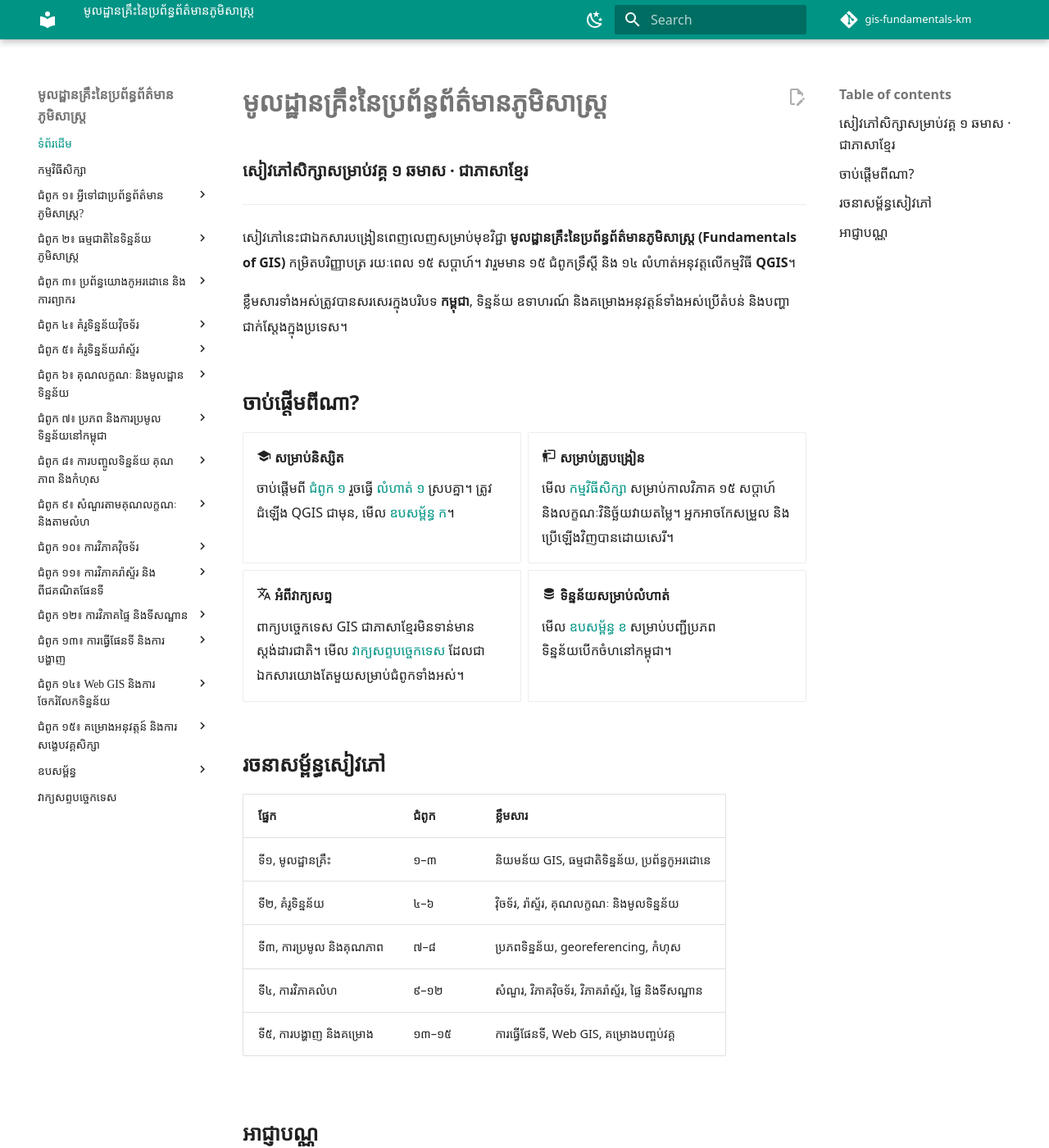
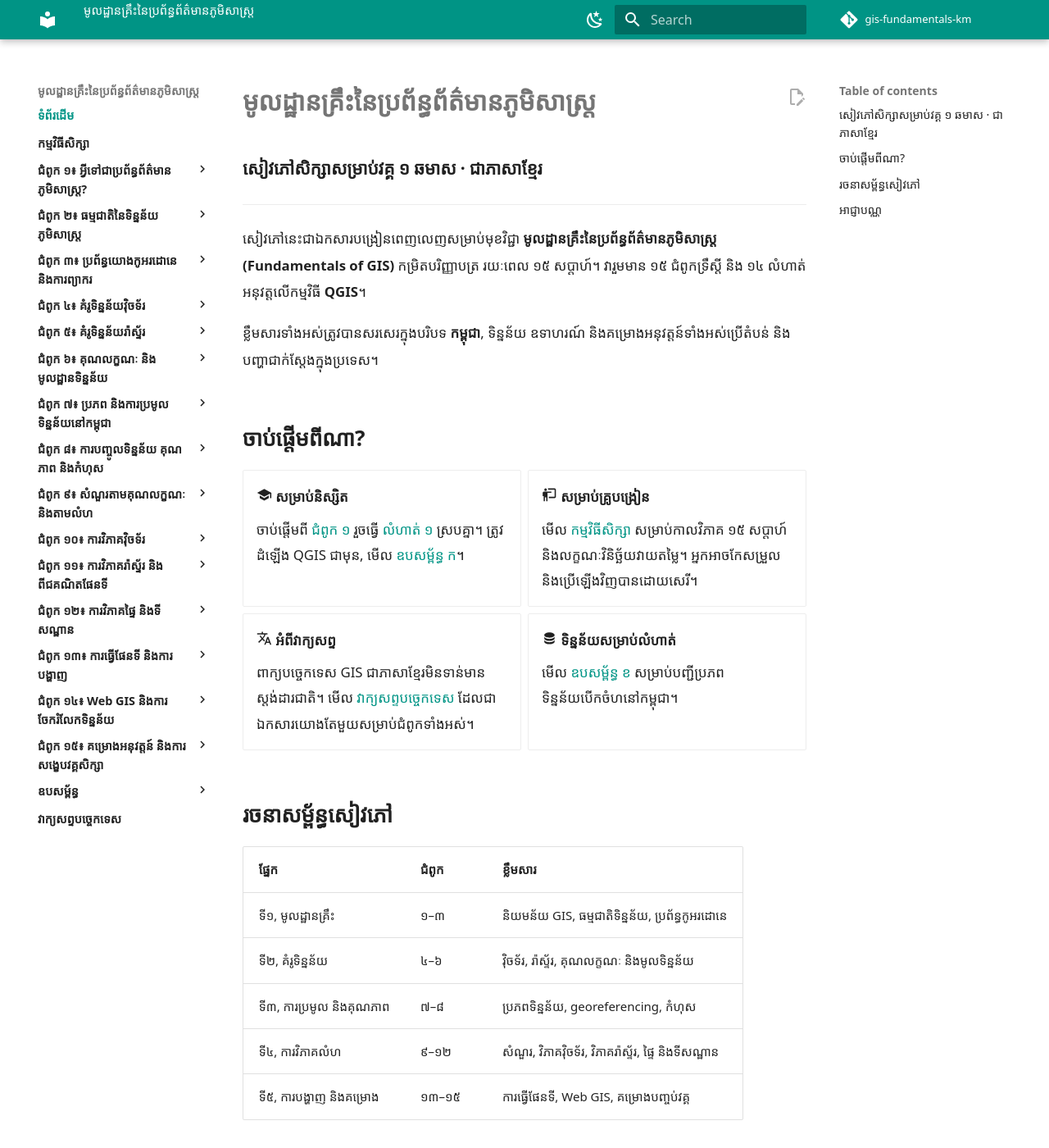
Before and after one commit to khgeo/gis-fundamentals, an MkDocs documentation site: the page built from docs/index.md, in a window 1280 px wide and 1400 px high. Shown: the whole window at 82% size. Built offline with MkDocs 1.6.1 and Material for MkDocs 9.7.7, drawn with Linux system fonts in a browser that asks for light colours; some web fonts are replaced; comment, search, counter and statistics services are not loaded.

Commit message:
Update khmer.css

```diff
--- a/docs/assets/css/khmer.css
+++ b/docs/assets/css/khmer.css
@@ -1,96 +1,103 @@
 /* ============================================================
    Khmer typography — Fundamentals of GIS textbook
-   Fonts: Battambang & Siemreap by Danh Hong (KhmerOS project),
+   Fonts: Battambang, Siemreap & Moul by Danh Hong (KhmerOS project),
    served by Google Fonts under the SIL Open Font License.
+
+   TWO-FONT SYSTEM
+     Siemreap    running text: lessons, articles, tables, lists
+     Battambang  anything bold: headings, chapter names, key terms
+     Moul        the site title only
+
+   Why the split: Siemreap has ONE weight. If bold text were set in
+   Siemreap the browser would fake it by smearing the strokes, which
+   looks wrong in Khmer. Battambang has a real 700 cut, so every bold
+   element is routed to it and nothing is ever synthesised.
    ============================================================ */
 
 @import url('https://fonts.googleapis.com/css2?family=Battambang:wght@400;700&family=Siemreap&family=Moul&display=swap');
 
 :root {
-  /* ---- TO SWITCH TO SIEMREAP ----
-     Comment out the first line below and uncomment the second.
-     Note: Siemreap has only one weight, so bold text will be
-     synthesised by the browser and will look slightly smeared. */
-  --km-font: 'Battambang';
-  /* --km-font: 'Siemreap'; */
+  /* ---- the three faces ---- */
+  --km-read: 'Siemreap';       /* running text */
+  --km-emph: 'Battambang';     /* headings, bold, chapter names */
+  --km-title: 'Moul';          /* site title in the green bar */
 
-  --km-stack: var(--km-font), system-ui, -apple-system, 'Segoe UI', Roboto, sans-serif;
-  --km-body: var(--km-stack);
-  --km-head: var(--km-stack);
+  /* Siemreap covers Khmer only, so Latin falls through to Battambang.
+     That is deliberate: English terms stay legible inside Khmer prose. */
+  --km-read-stack: var(--km-read), 'Battambang', system-ui, -apple-system, 'Segoe UI', Roboto, sans-serif;
+  --km-emph-stack: var(--km-emph), system-ui, -apple-system, 'Segoe UI', Roboto, sans-serif;
+  --km-display: var(--km-title), var(--km-emph), serif;
 
-  /* Moul is the traditional Khmer display face — site title only.
-     Never use it for body text; it is unreadable at small sizes. */
-  /* Display face for the site title and chapter names.
-     'Moul' is the lighter cut, closest to Khmer OS Muol Light.
-     Swap to 'Moul' below if you want the heavier traditional look. */
-  --km-display: 'Moul', var(--km-font), serif;
-  /* --km-display: 'Moul', var(--km-font), serif; */
-
-  /* Material composes its own font stack from these two variables and
-     applies it theme-wide. Overriding them here is what actually makes
-     the change stick in the nav, header, search and footer. */
-  --md-text-font: var(--km-font);
-  --md-text-font-family: var(--km-stack);
+  /* Material builds its own stack from these; overriding them is what
+     makes the change reach the nav, header, search and footer. */
+  --md-text-font: var(--km-read);
+  --md-text-font-family: var(--km-read-stack);
   --md-code-font: 'Roboto Mono';
 }
 
-/* Catch anything Material styles that the rules below don't name */
+/* ---- running text ---- */
+body, .md-typeset, .md-nav, .md-header, .md-footer,
 .md-grid, .md-container, .md-main, .md-sidebar, .md-search__input,
-.md-tabs, .md-footer, button, input, select, textarea {
-  font-family: var(--km-stack);
+.md-tabs, button, input, select, textarea {
+  font-family: var(--km-read-stack);
 }
 
-body, .md-typeset, .md-nav, .md-header, .md-footer {
-  font-family: var(--km-body);
-  /* Battambang sits tall and carries subscripts (ជើងអក្សរ) below the
-     baseline, so it needs more leading than a Latin face would. */
+body, .md-typeset {
+  /* Siemreap is lighter and sits smaller than Battambang at the same
+     size, so it needs a step up to stay comfortable at reading length. */
+  font-size: 0.84rem;
   line-height: 1.95;
-  font-size: 0.80rem;
 }
 
-.md-typeset h1, .md-typeset h2, .md-typeset h3,
-.md-typeset h4, .md-nav__title {
-  font-family: var(--km-head);
+/* ---- everything bold goes to Battambang ---- */
+.md-typeset h1, .md-typeset h2, .md-typeset h3, .md-typeset h4,
+.md-typeset h5, .md-typeset h6,
+.md-typeset strong, .md-typeset b,
+.md-typeset table:not([class]) th,
+.md-typeset .admonition-title, .md-typeset summary,
+.md-nav__title {
+  font-family: var(--km-emph-stack);
   font-weight: 700;
+}
+
+.md-typeset h1, .md-typeset h2, .md-typeset h3, .md-typeset h4 {
   line-height: 1.65;
 }
-
-.md-typeset h1 { font-size: 1.6rem; }
+.md-typeset h1 { font-size: 1.55rem; }
 .md-typeset h2 { margin-top: 2.2em; }
 
-/* Site title in the top bar.
-   Khmer sits tall, so the default block layout pushes it to the top of the
-   bar. Flex-centring the title row is what actually fixes the alignment. */
+/* ---- site title ---- */
 .md-header__title, .md-header__topic {
   display: flex;
   align-items: center;
 }
 .md-header__topic:first-child .md-ellipsis {
   font-family: var(--km-display);
-  /* Moul is display faces; bolding them is faux-bold and smears */
+  /* Moul has one weight only; bolding it is faux-bold and smears */
   font-weight: 400;
   font-size: 0.74rem;
   line-height: 1.5;
   padding-top: 0.1rem;   /* optical nudge: Khmer ascenders sit high */
 }
 
-/* ---- Sidebar navigation ---- */
+/* ---- sidebar navigation ---- */
 
-/* Chapter entries (top level): display face, no bold, one step smaller */
+/* Chapters: Battambang bold */
 .md-nav--primary > .md-nav__list > .md-nav__item > .md-nav__link {
-  font-family: var(--km-display);
-  font-weight: 400;
-  font-size: 0.68rem;
+  font-family: var(--km-emph-stack);
+  font-weight: 700;
+  font-size: 0.72rem;
   line-height: 1.7;
 }
 
-/* Keep the gap BETWEEN chapters, which already reads well */
+/* Gap between chapters */
 .md-nav--primary > .md-nav__list > .md-nav__item { margin-top: 0.45rem; }
 
-/* Lesson entries (nested): tighter than chapters */
+/* Lessons: Siemreap, tighter */
 .md-nav--primary .md-nav .md-nav__link {
-  font-family: var(--km-stack);
-  font-size: 0.72rem;
+  font-family: var(--km-read-stack);
+  font-weight: 400;
+  font-size: 0.74rem;
   line-height: 1.45;
   padding: 0;
 }
@@ -99,42 +106,36 @@
   padding: 0;
 }
 
-/* Fallback for any nav link not caught above */
 .md-nav__link { line-height: 1.6; }
 
-/* Tables: Khmer wraps badly when cramped */
-.md-typeset table:not([class]) { font-size: 0.72rem; line-height: 1.75; }
-.md-typeset table:not([class]) th { font-weight: 700; }
+/* ---- tables ---- */
+.md-typeset table:not([class]) { font-size: 0.75rem; line-height: 1.75; }
 
-/* Keep code, QGIS tool names and EPSG codes in a Latin monospace face */
+/* ---- code, QGIS tool names, EPSG codes ---- */
 code, .md-typeset code, pre, kbd, .md-typeset kbd {
   font-family: 'Roboto Mono', ui-monospace, 'Courier New', monospace;
   line-height: 1.5;
-  font-size: 0.86em;
+  font-size: 0.84em;
 }
 
-/* Admonitions (គោលដៅជំពូក / ចំណាំ boxes) */
+/* ---- admonitions, lists, cards ---- */
 .md-typeset .admonition, .md-typeset details { line-height: 1.9; }
-.md-typeset .admonition-title { font-weight: 700; line-height: 1.7; }
-
-/* Lists need breathing room between items */
+.md-typeset .admonition-title { line-height: 1.7; }
 .md-typeset ol li, .md-typeset ul li { margin-bottom: 0.45em; }
-
-/* Grid cards on the home page */
 .md-typeset .grid.cards > ul > li { line-height: 1.85; }
 
-/* ---- Print / PDF ---- */
+/* ---- figures ---- */
+.md-typeset figure { margin: 1.6em 0; }
+.md-typeset figure svg { width: 100%; height: auto; }
+.md-typeset figcaption {
+  font-size: 0.74rem; line-height: 1.7; margin-top: 0.5em;
+  color: var(--md-default-fg-color--light);
+}
+
+/* ---- print / PDF ---- */
 @media print {
-  body, .md-typeset { font-size: 11pt; line-height: 1.85; }
+  body, .md-typeset { font-size: 11.5pt; line-height: 1.85; }
   .md-typeset h1 { page-break-before: always; }
   .md-typeset h1:first-of-type { page-break-before: avoid; }
   .md-typeset table { page-break-inside: avoid; }
 }
-
-/* Figures */
-.md-typeset figure { margin: 1.6em 0; }
-.md-typeset figure svg { width: 100%; height: auto; }
-.md-typeset figcaption {
-  font-size: 0.72rem; line-height: 1.7; margin-top: 0.5em;
-  color: var(--md-default-fg-color--light);
-}
```
